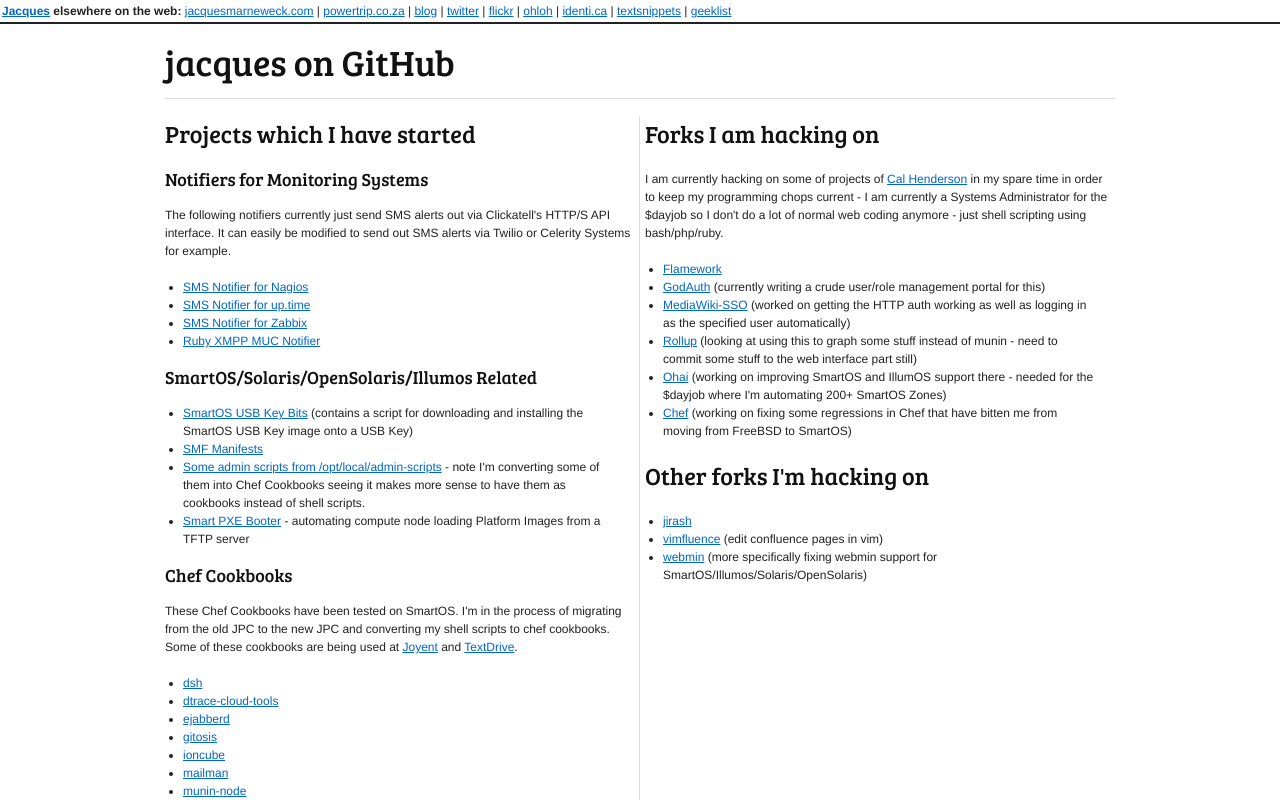
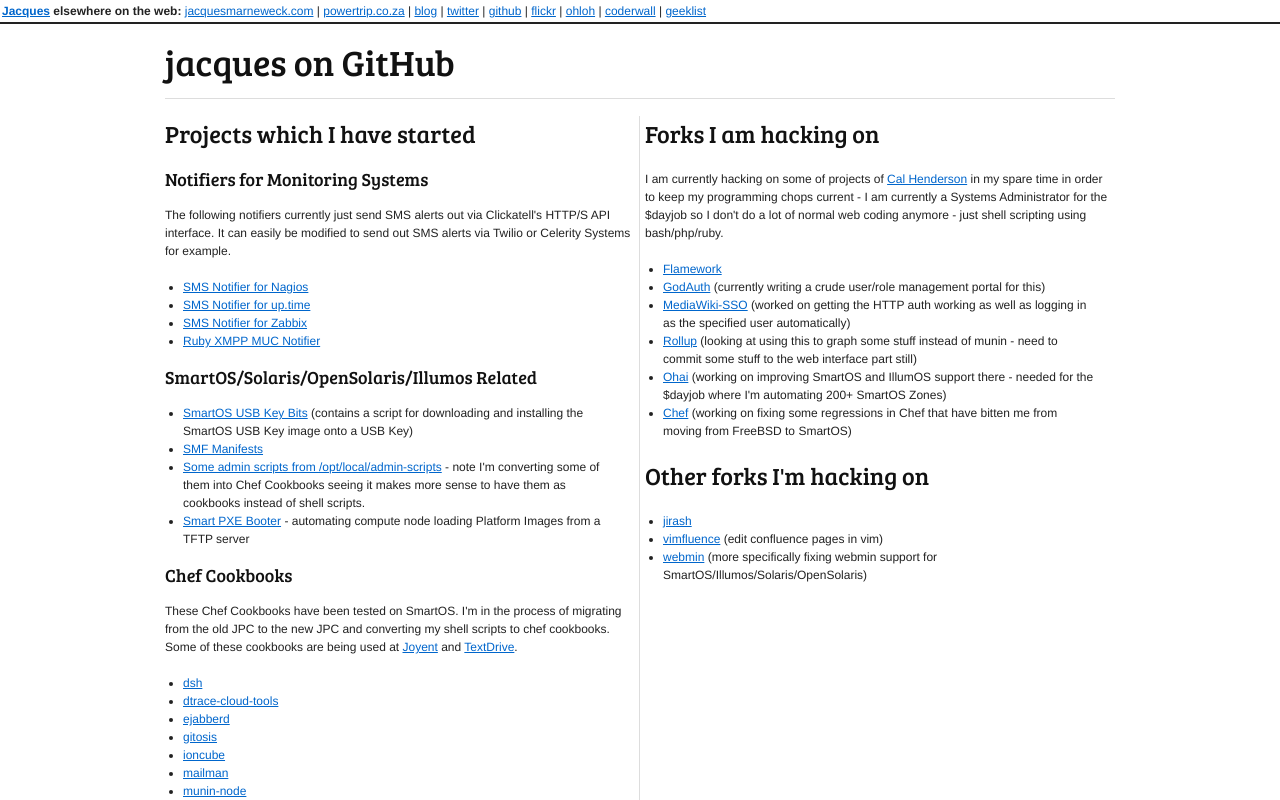
Before and after one commit to jacques/jacques.github.com, a plain HTML site: page index.html in a window 1280 px wide. Shown: the top 800 px of the page. Drawn offline with Linux system fonts and the light colour scheme; a web font is replaced by a local one.

Commit message:
Update other links
Signed-off-by: Jacques Marneweck <jacques@powertrip.co.za>

```diff
--- a/index.html
+++ b/index.html
@@ -40,10 +40,10 @@
   <a href="http://www.powertrip.co.za/">powertrip.co.za</a> |
   <a href="http://www.powertrip.co.za/blog/">blog</a> |
   <a href="http://twitter.com/jacques/">twitter</a> |
+  <a href="https://github.com/jacques/">github</a> |
   <a href="http://www.flickr.com/photos/bsdguru/">flickr</a> |
   <a href="http://www.ohloh.net/accounts/jacques">ohloh</a> |
-  <a href="http://identi.ca/jacques">identi.ca</a> |
-  <a href="http://codesnippets.joyent.us/user/jacques">textsnippets</a> |
+  <a href="http://coderwall.com/jacques/">coderwall</a> |
   <a href="http://geeklist.com/jacques/">geeklist</a>
 </div>
 
```
